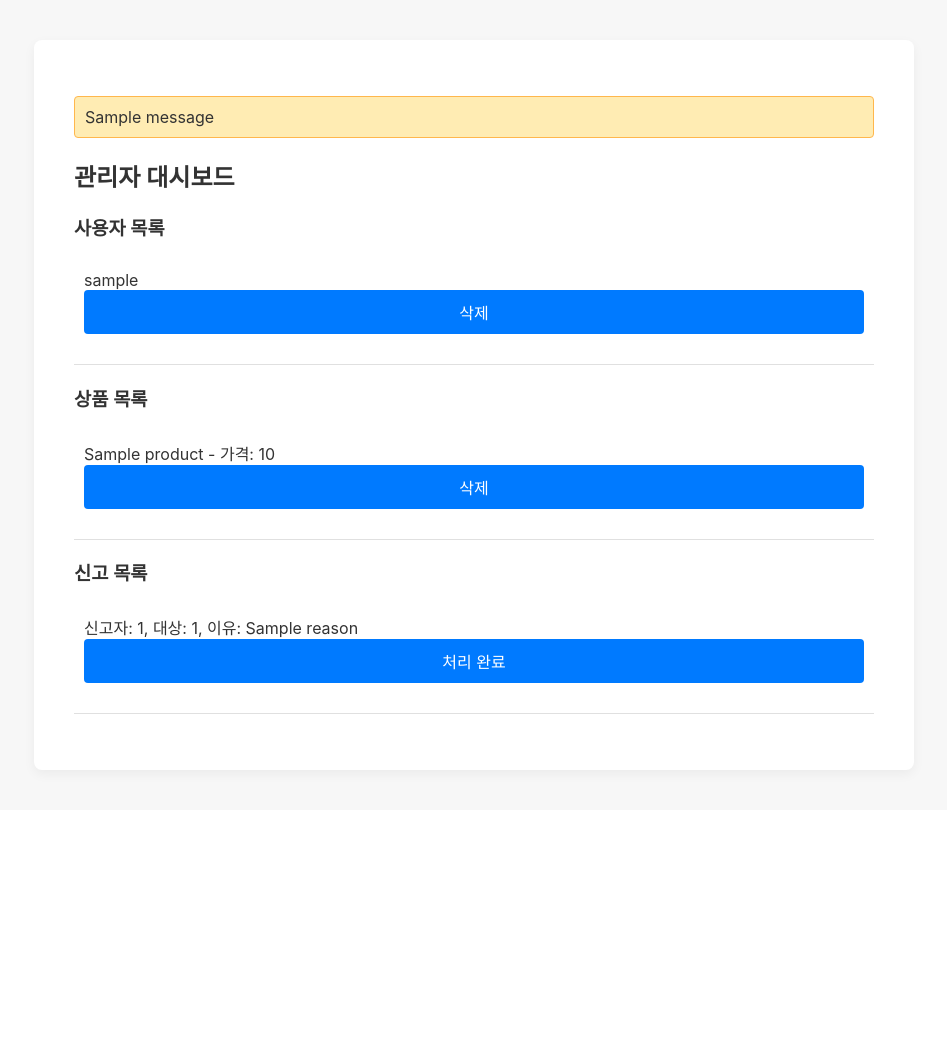
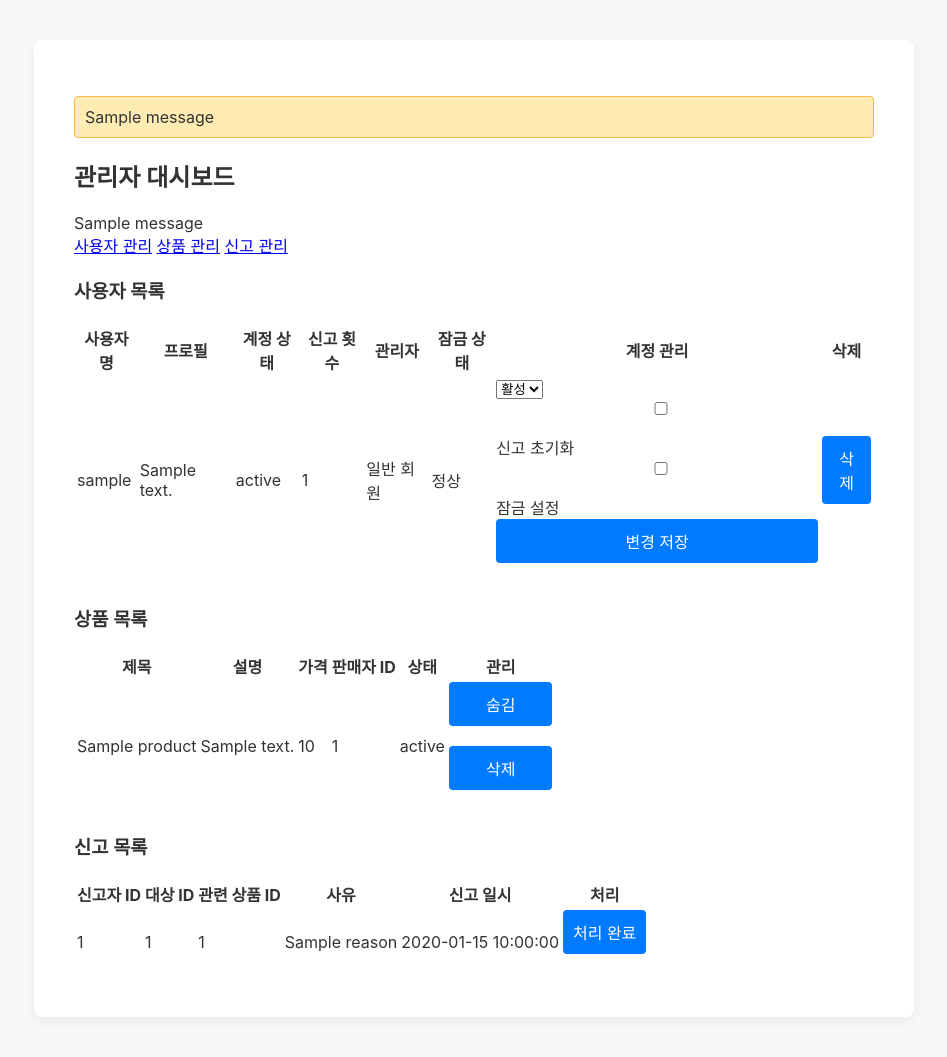
Before and after one commit to zz8086/secure-coding, a Flask app: template templates/admin_dashboard.html in a window 1280 px wide. Shown: the part 65-1122 px from the top of the page, without its empty margins (166-1113 px from the left). Before the commit the page ends 841 px from the top, so only its background shows below. Run offline with Flask 3, Linux system fonts and the light colour scheme; the template is opened without the code that fills it: most values are stand-ins (such as "Sample title", 1, 10 or a date in 2020); one stand-in notice (Sample message) is shown; some libraries are stand-ins or nearby versions.

Commit message:
Add app.py

```diff
--- a/templates/admin_dashboard.html
+++ b/templates/admin_dashboard.html
@@ -3,44 +3,160 @@
 {% block content %}
 <h2>관리자 대시보드</h2>
 
+{% for message in get_flashed_messages() %}
+<div class="alert">{{ message }}</div>
+{% endfor %}
+
+<div class="admin-tabs">
+  <a href="#users" class="tab active">사용자 관리</a>
+  <a href="#products" class="tab">상품 관리</a>
+  <a href="#reports" class="tab">신고 관리</a>
+</div>
+
+<div id="users" class="tab-content active">
   <h3>사용자 목록</h3>
-<ul>
-  {% for u in users %}
-    <li>
-      {{ u.username }} {% if u.is_admin %}(관리자){% endif %}
-      {% if not u.is_admin %}
-      <form action="{{ url_for('delete_user') }}" method="POST" style="display:inline;">
-        <input type="hidden" name="user_id" value="{{ u.id }}">
-        <button type="submit" onclick="return confirm('정말 삭제할까요?')">삭제</button>
+  <table>
+    <thead>
+      <tr>
+        <th>사용자명</th>
+        <th>프로필</th>
+        <th>계정 상태</th>
+        <th>신고 횟수</th>
+        <th>관리자</th>
+        <th>잠금 상태</th>
+        <th>계정 관리</th>
+        <th>삭제</th>
+      </tr>
+    </thead>
+    <tbody>
+      {% for user in users %}
+      <tr>
+        <td>{{ user.username }}</td>
+        <td>{{ user.bio or '프로필 없음' }}</td>
+        <td>{{ user.status }}</td>
+        <td>{{ user.report_count }}</td>
+        <td>{{ '관리자' if user.is_admin else '일반 회원' }}</td>
+        <td>{{ '잠김' if user.is_locked else '정상' }}</td>
+        <td>
+          <form action="{{ url_for('update_user_status') }}" method="post">
+            <input type="hidden" name="user_id" value="{{ user.id }}">
+            <select name="status">
+              <option value="active" {% if user.status == 'active' %}selected{% endif %}>활성</option>
+              <option value="inactive" {% if user.status == 'inactive' %}selected{% endif %}>휴면</option>
+              <option value="suspended" {% if user.status == 'suspended' %}selected{% endif %}>정지</option>
+            </select>
+            <label>
+              <input type="checkbox" name="reset_reports"> 신고 초기화
+            </label>
+            <label>
+              <input type="checkbox" name="toggle_lock"> 잠금 {% if user.is_locked %}해제{% else %}설정{% endif %}
+            </label>
+            <button type="submit">변경 저장</button>
           </form>
-      {% endif %}
-    </li>
+        </td>
+        <td>
+          <form action="{{ url_for('delete_user') }}" method="post" onsubmit="return confirm('정말 이 사용자를 삭제하시겠습니까?');">
+            <input type="hidden" name="user_id" value="{{ user.id }}">
+            <button type="submit">삭제</button>
+          </form>
+        </td>
+      </tr>
       {% endfor %}
-</ul>
+    </tbody>
+  </table>
+</div>
 
+<div id="products" class="tab-content">
   <h3>상품 목록</h3>
-<ul>
-  {% for p in products %}
-    <li>
-      {{ p.title }} - 가격: {{ p.price }}
-      <form action="{{ url_for('delete_product') }}" method="POST" style="display:inline;">
-        <input type="hidden" name="product_id" value="{{ p.id }}">
-        <button type="submit" onclick="return confirm('정말 삭제할까요?')">삭제</button>
+  <table>
+    <thead>
+      <tr>
+        <th>제목</th>
+        <th>설명</th>
+        <th>가격</th>
+        <th>판매자 ID</th>
+        <th>상태</th>
+        <th>관리</th>
+      </tr>
+    </thead>
+    <tbody>
+      {% for product in products %}
+      <tr>
+        <td>{{ product.title }}</td>
+        <td>{{ product.description|truncate(50) }}</td>
+        <td>{{ product.price }}</td>
+        <td>{{ product.seller_id }}</td>
+        <td>{{ product.status }}</td>
+        <td>
+          <form action="{{ url_for('toggle_product_visibility') }}" method="post" style="display:inline;">
+            <input type="hidden" name="product_id" value="{{ product.id }}">
+            <button type="submit">
+              {% if product.status == 'hidden' %}표시{% else %}숨김{% endif %}
+            </button>
           </form>
-    </li>
+          <form action="{{ url_for('delete_product') }}" method="post" style="display:inline;" onsubmit="return confirm('정말 이 상품을 삭제하시겠습니까?');">
+            <input type="hidden" name="product_id" value="{{ product.id }}">
+            <button type="submit">삭제</button>
+          </form>
+        </td>
+      </tr>
       {% endfor %}
-</ul>
+    </tbody>
+  </table>
+</div>
 
+<div id="reports" class="tab-content">
   <h3>신고 목록</h3>
-<ul>
-  {% for r in reports %}
-    <li>
-      신고자: {{ r.reporter_id }}, 대상: {{ r.target_id }}, 이유: {{ r.reason }}
-      <form action="{{ url_for('resolve_report') }}" method="POST" style="display:inline;">
-        <input type="hidden" name="report_id" value="{{ r.id }}">
+  <table>
+    <thead>
+      <tr>
+        <th>신고자 ID</th>
+        <th>대상 ID</th>
+        <th>관련 상품 ID</th>
+        <th>사유</th>
+        <th>신고 일시</th>
+        <th>처리</th>
+      </tr>
+    </thead>
+    <tbody>
+      {% for report in reports %}
+      <tr>
+        <td>{{ report.reporter_id }}</td>
+        <td>{{ report.target_id }}</td>
+        <td>{{ report.product_id or '없음' }}</td>
+        <td>{{ report.reason }}</td>
+        <td>{{ report.created_at }}</td>
+        <td>
+          <form action="{{ url_for('resolve_report') }}" method="post">
+            <input type="hidden" name="report_id" value="{{ report.id }}">
             <button type="submit">처리 완료</button>
           </form>
-    </li>
+        </td>
+      </tr>
       {% endfor %}
-</ul>
+    </tbody>
+  </table>
+</div>
+
+<script>
+// 탭 전환 스크립트
+document.addEventListener('DOMContentLoaded', function() {
+  const tabs = document.querySelectorAll('.tab');
+  const contents = document.querySelectorAll('.tab-content');
+
+  tabs.forEach(tab => {
+    tab.addEventListener('click', function(e) {
+      e.preventDefault();
+
+      // 모든 탭과 내용 비활성화
+      tabs.forEach(t => t.classList.remove('active'));
+      contents.forEach(c => c.classList.remove('active'));
+
+      // 클릭한 탭과 연결된 내용 활성화
+      this.classList.add('active');
+      document.querySelector(this.getAttribute('href')).classList.add('active');
+    });
+  });
+});
+</script>
 {% endblock %}
```
Also changed, not shown: templates/report.html (+28 -1 lines). Lines whose indentation alone changed are shown as unchanged.
